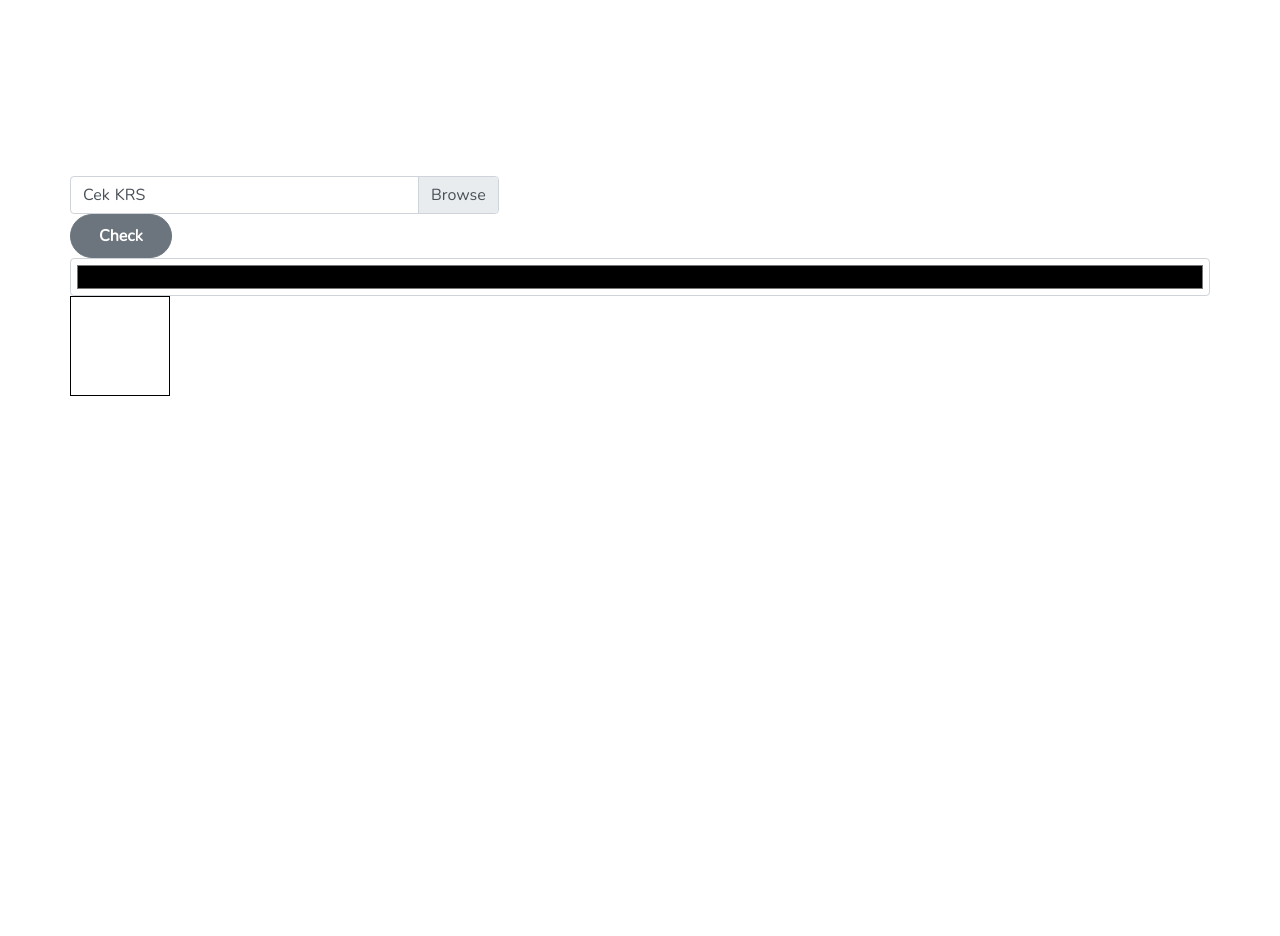
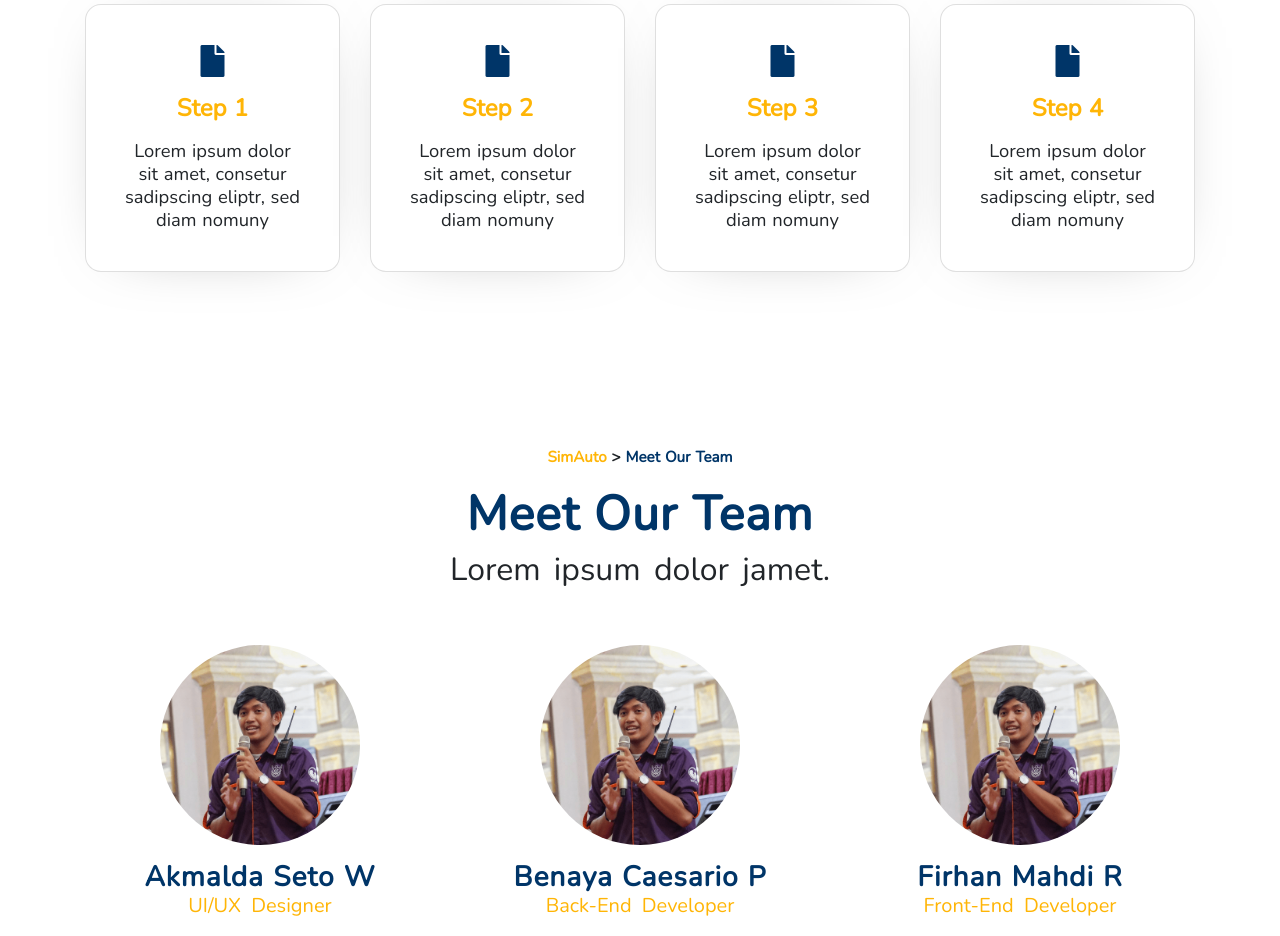
Before and after one commit to fearhunt/simauto, a Nuxt app: page / in a window 1280 px wide. Shown: the part 1120-2056 px from the top of the page. Before the commit the page ends 1644 px from the top, so only its background shows below. Built offline with nearby package versions, Linux system fonts and the light colour scheme.

Commit message:
add sections landing page, error plugins scroll

```diff
--- a/assets/scss/base/_reset.scss
+++ b/assets/scss/base/_reset.scss
@@ -16,10 +16,12 @@ html {
   -moz-osx-font-smoothing: grayscale;
   -webkit-font-smoothing: antialiased;
   box-sizing: border-box;
+  scroll-behavior: smooth;
 }
 
 body {
   font-family: 'Nunito', sans-serif;
+  line-height: 1.25;
 }
 
 *,
@@ -29,9 +31,7 @@ body {
   margin: 0;
 }
 
-
-
 section {
   margin-top: -4rem;
-  padding: 8rem 0;
+  padding: 8rem 0 4rem 0;
 }
--- /dev/null
+++ b/assets/scss/components/_cards.scss
@@ -0,0 +1,21 @@
+.card {
+  padding: 1.25rem 1rem;
+  border-radius: 1rem;
+  box-shadow: 0 0.25rem 4rem -2.5rem rgba(0, 0, 0, 0.5);
+
+  .card-body {
+    .fa {
+      font-size: 2rem;
+      color: $primary-color;
+    }
+
+    .card-title {
+      color: $secondary-color;
+      font-weight: bold;
+    }
+
+    .card-text {
+      font-size: 1.15rem;
+    }
+  }
+}
--- a/assets/scss/main.scss
+++ b/assets/scss/main.scss
@@ -8,3 +8,4 @@
 // Import components
 @import 'components/navbar';
 @import 'components/buttons';
+@import 'components/cards';
--- a/components/Loader.vue
+++ b/components/Loader.vue
@@ -46,15 +46,15 @@
       top: 30%;
       transform: translateY(-30%);
       text-indent: -9999em;
-      border-top: 1.2em solid #b8f2e64b;
-      border-right: 1.2em solid #b8f2e64b;
-      border-bottom: 1.2em solid #b8f2e64b;
-      border-left: 1.2em solid #AED9E0;
+      border-top: 0.8em solid rgba($secondary-color, 0.2);
+      border-right: 0.8em solid rgba($secondary-color, 0.2);
+      border-bottom: 0.8em solid rgba($secondary-color, 0.2);
+      border-left: 0.8em solid $secondary-color;
       -webkit-transform: translateZ(0);
       -ms-transform: translateZ(0);
       transform: translateZ(0);
       -webkit-animation: load8 1.5s infinite linear;
-      animation: load8 1.5s infinite linear;
+      animation: load8 1.25s infinite linear;
     }
   }
 
--- a/components/navigations/Navbar.vue
+++ b/components/navigations/Navbar.vue
@@ -11,8 +11,8 @@
     <b-collapse id="nav-menu-collapse" is-nav>
       <b-navbar-nav class="ml-auto">
         <a href="#" class="simauto-nav-link">Upload</a>
-        <a href="#" class="simauto-nav-link">How It Works</a>
-        <a href="#" class="simauto-nav-link">Meet Our Team</a>
+        <a href="#how-it-works" class="simauto-nav-link">How It Works</a>
+        <a href="#our-team" class="simauto-nav-link">Meet Our Team</a>
       </b-navbar-nav>
     </b-collapse>
   </b-navbar>
--- a/nuxt.config.js
+++ b/nuxt.config.js
@@ -35,6 +35,7 @@ export default {
 
   // Plugins to run before rendering page (https://go.nuxtjs.dev/config-plugins)
   plugins: [
+    '~plugins/scroll.js'
   ],
 
   // Auto import components (https://go.nuxtjs.dev/config-components)
@@ -50,6 +51,8 @@ export default {
     'bootstrap-vue/nuxt',
     // https://go.nuxtjs.dev/axios
     '@nuxtjs/axios',
+    // https://www.npmjs.com/package/@nuxtjs/style-resources
+    '@nuxtjs/style-resources'
   ],
 
   // Axios module configuration (https://go.nuxtjs.dev/config-axios)
--- a/package.json
+++ b/package.json
@@ -13,9 +13,11 @@
     "bootstrap": "^4.5.2",
     "bootstrap-vue": "^2.17.3",
     "core-js": "^3.6.5",
+    "jquery": "^3.5.1",
     "nuxt": "^2.14.6"
   },
   "devDependencies": {
+    "@nuxtjs/style-resources": "^1.0.0",
     "form-data": "^3.0.0",
     "fs": "^0.0.1-security",
     "node-sass": "^5.0.0",
--- a/pages/index.vue
+++ b/pages/index.vue
@@ -28,6 +28,7 @@
       <b-container>
         <b-row>
           <b-col cols="12" class="text-center mb-2">
+            <div>
               <p class="brief-title">
                 <span class="text-secondary-simauto">SimAuto</span>
                 <span> > </span>
@@ -41,9 +42,66 @@
               <h2 class="subtitle">
                 Lorem ipsum dolor jamet.
               </h2>
+            </div>
+
+            <b-row class="my-4">
+              <b-col v-for="work in works" :key="work" class="my-3" sm="12" md="6" lg="3">
+                <b-card class="mx-auto text-center">
+                  <i :class="'fa fa-' + work.icon" aria-hidden="true"></i>
+
+                  <b-card-title class="my-3">
+                    Step {{ work.id }}
+                  </b-card-title>
+
+                  <b-card-text>
+                    {{ work.desc }}
+                  </b-card-text>
+                </b-card>
               </b-col>
+            </b-row>
+          </b-col>
+        </b-row>
+      </b-container>
+    </section>
 
+    <section id="our-team" class="simauto-border-radius">
+      <b-container>
+        <b-row>
+          <b-col cols="12" class="text-center mb-2">
+            <div>
+              <p class="brief-title">
+                <span class="text-secondary-simauto">SimAuto</span>
+                <span> > </span>
+                <span class="text-primary-simauto">Meet Our Team</span>
+              </p>
 
+              <h1 class="title">
+                Meet Our Team
+              </h1>
+
+              <h2 class="subtitle">
+                Lorem ipsum dolor jamet.
+              </h2>
+            </div>
+
+            <b-row class="my-4">
+              <b-col v-for="team in teams" :key="team" class="team-personal my-3" sm="12" md="4">
+                <b-img fluid rounded="circle" :src="team.pic_url"></b-img>
+
+                <h4 class="title mt-3 mb-0">
+                  {{ team.name }}
+                </h4>
+
+                <h5 class="subtitle mb-0">
+                  {{ team.role }}
+                </h5>
+
+                <p class="desc">
+                  {{ team.desc }}
+                </p>
+              </b-col>
+            </b-row>
+          </b-col>
         </b-row>
       </b-container>
     </section>
@@ -84,6 +142,51 @@
   export default {
     data() {
       return {
+        works: [
+          {
+            id: 1,
+            icon: 'file',
+            desc: 'Lorem ipsum dolor sit amet, consetur sadipscing eliptr,  sed diam nomuny',
+          },
+          {
+            id: 2,
+            icon: 'file',
+            desc: 'Lorem ipsum dolor sit amet, consetur sadipscing eliptr,  sed diam nomuny',
+          },
+          {
+            id: 3,
+            icon: 'file',
+            desc: 'Lorem ipsum dolor sit amet, consetur sadipscing eliptr,  sed diam nomuny',
+          },
+          {
+            id: 4,
+            icon: 'file',
+            desc: 'Lorem ipsum dolor sit amet, consetur sadipscing eliptr,  sed diam nomuny',
+          }
+        ],
+        teams: [
+          {
+            id: 1,
+            name: 'Akmalda Seto W',
+            pic_url: require("~/assets/img/firhan.png"),
+            role: 'UI/UX Designer',
+            desc: 'Lorem ipsum dolor sit amet, consetur sadipscing eliptr,  sed diam nomuny'
+          },
+          {
+            id: 2,
+            name: 'Benaya Caesario P',
+            pic_url: require("~/assets/img/firhan.png"),
+            role: 'Back-End Developer',
+            desc: 'Lorem ipsum dolor sit amet, consetur sadipscing eliptr,  sed diam nomuny'
+          },
+          {
+            id: 3,
+            name: 'Firhan Mahdi R',
+            pic_url: require("~/assets/img/firhan.png"),
+            role: 'Front-End Developer',
+            desc: 'Lorem ipsum dolor sit amet, consetur sadipscing eliptr,  sed diam nomuny'
+          },
+        ],
         file_krs: null,
         datas: [],
         color_picker: '#000'
@@ -127,7 +230,7 @@
   }
 </script>
 
-<style>
+<style lang="scss">
   #introduction {
     height: calc(108vh + 4rem);
     padding-top: 12rem;
@@ -138,4 +241,25 @@
     height: 100px;
     border: 1px solid black;
   }
+
+  #our-team {
+    .team-personal {
+      .img-fluid {
+        width: 12.5rem;
+      }
+
+      .title {
+        font-size: 1.75rem;
+      }
+
+      .subtitle {
+        font-size: 1.25rem;
+        color: $secondary-color;
+      }
+
+      .desc {
+        font-size: 1.15rem;
+      }
+    }
+  }
 </style>
```
Also changed, not shown: plugins/scroll.js (added, +22 -0 lines), assets/img/firhan.png (added), 1 other file (tests, documents, lock files or other folders). Lines whose indentation alone changed are shown as unchanged.
